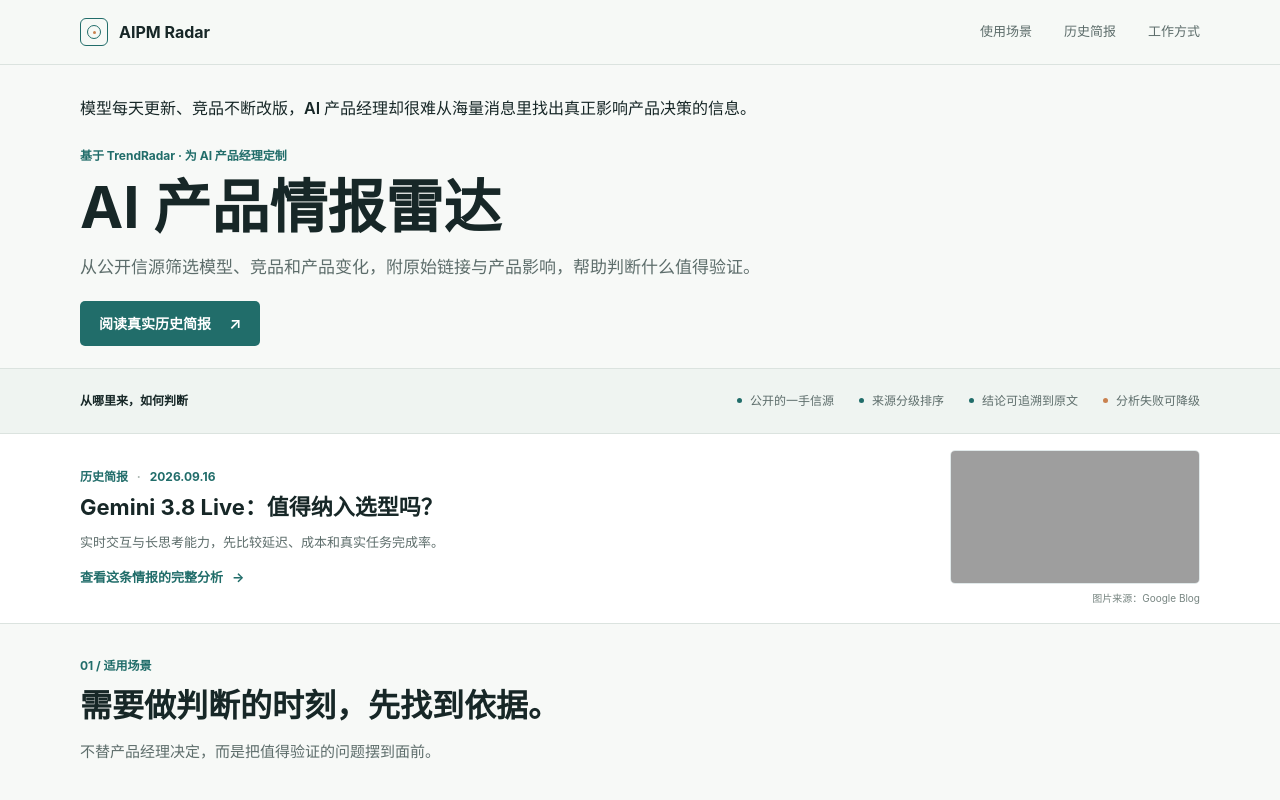
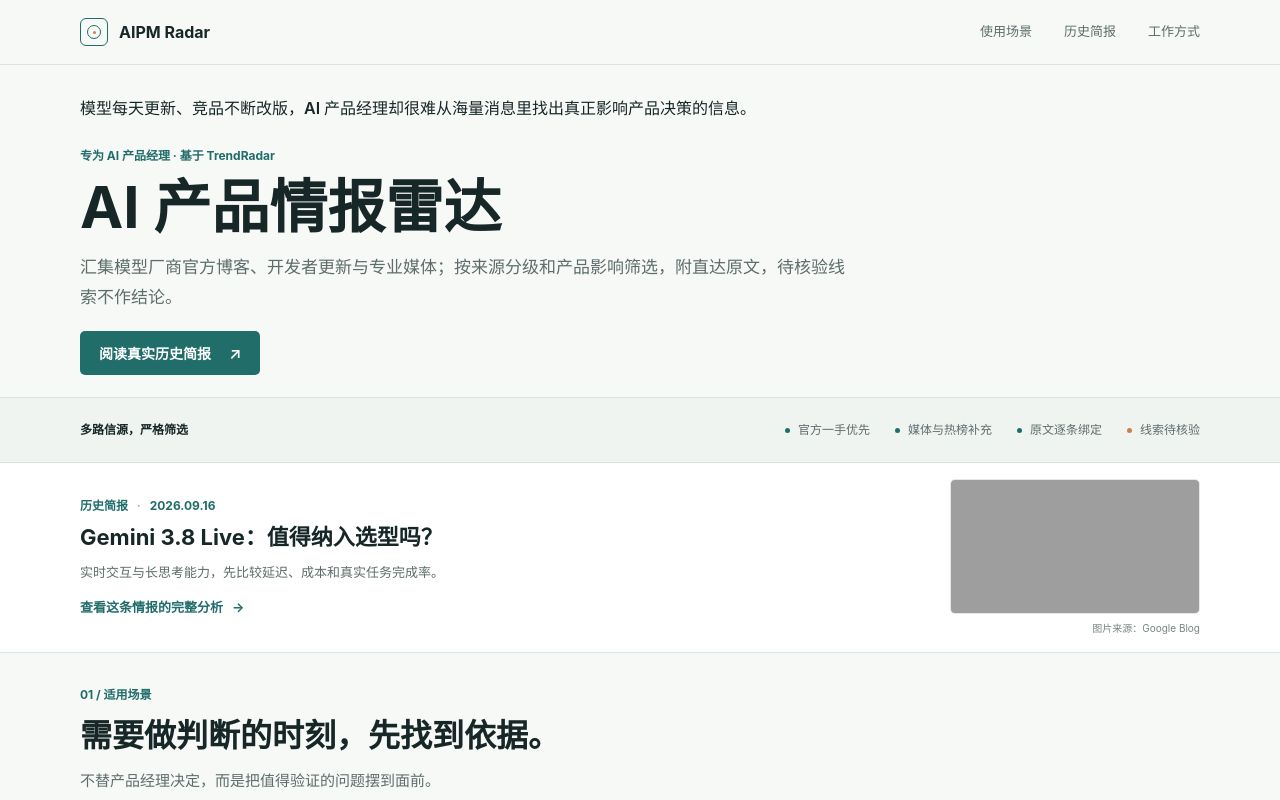
Before and after one commit to 1ivy403/ai-intelligence-radar-site, a website: page index.html in a window 1280 px wide. Shown: the top 800 px of the page. Drawn offline with Linux system fonts and the light colour scheme; grey boxes are pictures that could not be loaded.

Commit message:
content: explain AIPM sources and evidence rules

```diff
--- a/index.html
+++ b/index.html
@@ -4,10 +4,10 @@
     <meta charset="utf-8">
     <meta name="viewport" content="width=device-width, initial-scale=1">
     <meta name="theme-color" content="#f7f9f7">
-    <meta name="description" content="面向 AI 产品经理的情报项目：从公开信源筛选模型、竞品和产品变化，附一手链接与产品影响。阅读一份真实历史简报的脱敏版本。">
+    <meta name="description" content="面向 AI 产品经理的情报项目：汇集厂商官方发布、开发者更新与专业媒体，按直达证据、来源等级和产品相关度筛选，附真实历史简报。">
     <meta property="og:type" content="website">
     <meta property="og:title" content="AI 产品情报雷达 | AIPM Radar">
-    <meta property="og:description" content="模型每天更新、竞品不断改版。把分散消息整理为可追溯、与产品判断有关的每日简报。">
+    <meta property="og:description" content="为 AI 产品经理筛选官方发布、开发者更新与专业媒体信息；一手来源优先，结论附原文，线索待核验。">
     <title>AI 产品情报雷达 | AIPM Radar</title>
     <link rel="stylesheet" href="styles.css?v=2764ad17">
   </head>
@@ -30,21 +30,21 @@
       <section class="intro" aria-labelledby="site-title">
         <div class="container">
           <p class="pain">模型每天更新、竞品不断改版，AI 产品经理却很难从海量消息里找出真正影响产品决策的信息。</p>
-          <p class="overline">基于 TrendRadar · 为 AI 产品经理定制</p>
+          <p class="overline">专为 AI 产品经理 · 基于 TrendRadar</p>
           <h1 id="site-title">AI 产品情报雷达</h1>
-          <p class="promise">从公开信源筛选模型、竞品和产品变化，附原始链接与产品影响，帮助判断什么值得验证。</p>
+          <p class="promise">汇集模型厂商官方博客、开发者更新与专业媒体；按来源分级和产品影响筛选，附直达原文，待核验线索不作结论。</p>
           <a class="primary-action" href="#briefing">阅读真实历史简报 <span aria-hidden="true">↗</span></a>
         </div>
       </section>
 
       <section class="evidence" aria-label="信息依据">
         <div class="container evidence-inner">
-          <p class="evidence-label">从哪里来，如何判断</p>
+          <p class="evidence-label">多路信源，严格筛选</p>
           <ul>
-            <li><span class="evidence-dot" aria-hidden="true"></span>公开的一手信源</li>
-            <li><span class="evidence-dot" aria-hidden="true"></span>来源分级排序</li>
-            <li><span class="evidence-dot" aria-hidden="true"></span>结论可追溯到原文</li>
-            <li><span class="evidence-dot" aria-hidden="true"></span>分析失败可降级</li>
+            <li><span class="evidence-dot" aria-hidden="true"></span>官方一手优先</li>
+            <li><span class="evidence-dot" aria-hidden="true"></span>媒体与热榜补充</li>
+            <li><span class="evidence-dot" aria-hidden="true"></span>原文逐条绑定</li>
+            <li><span class="evidence-dot" aria-hidden="true"></span>线索待核验</li>
           </ul>
         </div>
       </section>
@@ -145,9 +145,9 @@
             <h2 id="method-title">从一条消息，到有出处的产品线索。</h2>
           </div>
           <ol class="method-grid">
-            <li><span>01 / 聚合</span><h3>接入公开信源</h3><p>覆盖 OpenAI、Google、Microsoft 等官方博客及其他公开来源；这些信源不代表厂商合作或背书。</p></li>
-            <li><span>02 / 筛选</span><h3>按问题与来源排序</h3><p>关注模型能力、AI 产品与 Agent 等主题，优先一手证据；不按 RSS 或热榜形式机械决定优先级。</p></li>
-            <li><span>03 / 分析</span><h3>绑定原文，标明不确定性</h3><p>将标题、结论与来源链接对应；只有线索入口的消息标为待核验，不当作已证实事实。</p></li>
+            <li><span>01 / 聚合</span><h3>覆盖多路公开信源</h3><p>已配置 OpenAI、Google DeepMind、Microsoft、NVIDIA 等官方发布和 Hugging Face 开发者更新，也采集专业媒体与公开热榜；公开信源不代表厂商合作或背书。</p></li>
+            <li><span>02 / 筛选</span><h3>有原文、有相关性才优先</h3><p>先筛 AI 产品经理关心的模型、竞品和产品变化；直达原文优先，再看来源等级、相关度、多源佐证与时效，并合并重复报道。</p></li>
+            <li><span>03 / 分析</span><h3>绑定原文，标明不确定性</h3><p>标题、结论与直达来源一一对应；只有搜索页或榜单入口的消息作为待核验线索，不写成已证实事实。</p></li>
             <li><span>04 / 交付</span><h3>形成每日邮件简报</h3><p>输出与产品判断相关的简报；AI 分析不可用时，降级为附有效来源链接的采集简报，不编造结论。</p></li>
           </ol>
         </div>
```
Also changed, not shown: tests/site.test.mjs (+25 -0 lines).
